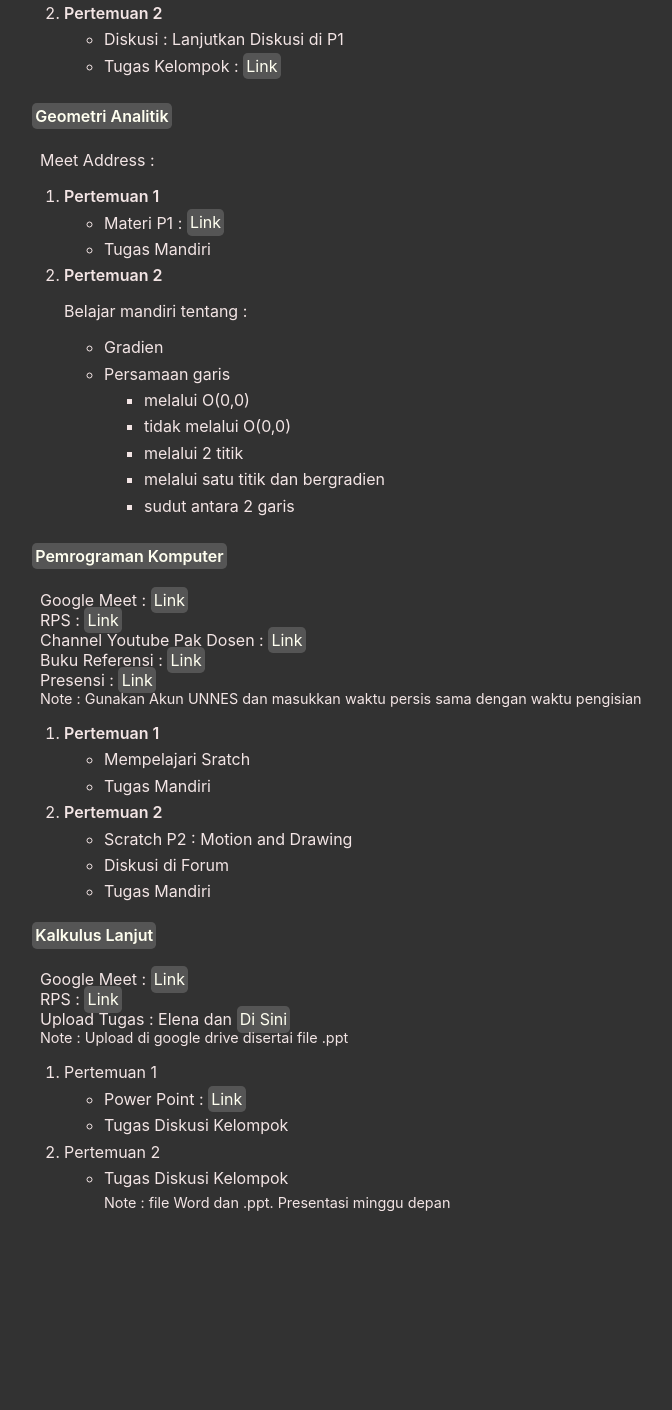
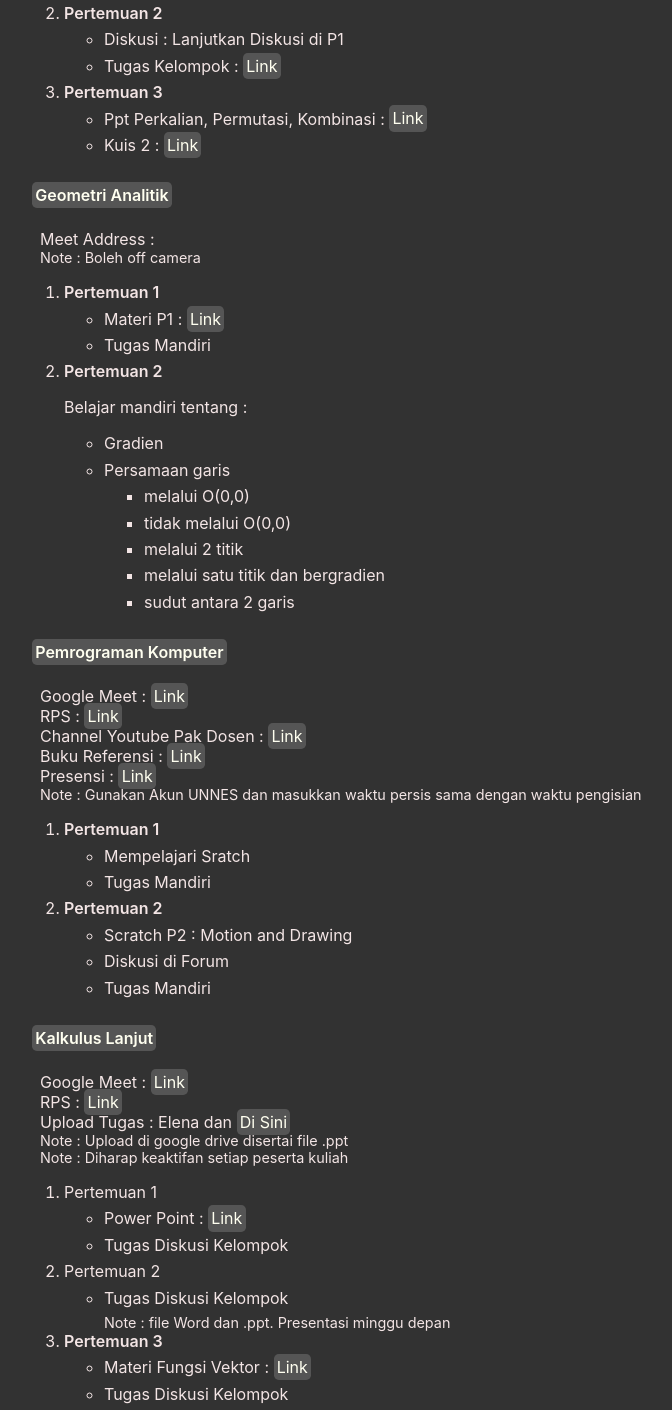
Before and after one commit to RyanOld/Data-Penting-Mat-19, a plain HTML site: page index.html in a window 1280 px wide. Shown: the part 318-1728 px from the top of the page, without its empty margins (216-888 px from the left). Before the commit the page ends 1529 px from the top, so only its background shows below. Drawn offline with Linux system fonts and the light colour scheme.

Commit message:
updated week 3

```diff
--- a/index.html
+++ b/index.html
@@ -22,6 +22,7 @@
           <div class= "subject-detail">
             <ul class= "subject-info">
               <li>Google Meet : <a href="https://meet.google.com/xjz-suej-fwg">Link</a></li>
+              <!-- <p class="note">Note : </p> -->
             </ul>
             <ol class="meet-number">
               <li class="meet" id="meet1">
@@ -42,8 +43,14 @@
                   <!-- <li class="meet-items"></li> -->
                 </ul>
               </li>
-              <li class="meet hidden" id="meet3">
+              <li class="meet" id="meet3">
                 <h4>Pertemuan 3</h4>
+                <ul>
+                  <li class="meet-items">Ppt Perkalian, Permutasi, Kombinasi : <a
+                      href="https://drive.google.com/file/d/1KcLeT6oYpceg6TEbQx8XYtsmNd2iCovd/view?usp=sharing">Link</a></li>
+                  <li class="meet-items">Kuis 2 :  <a
+                      href="https://drive.google.com/file/d/19bGeYAHgzkzbqaW52taNgyrz9nLwiJPD/view?usp=sharing">Link</a></li>
+                </ul>
               </li>
               <li class="meet hidden" id="meet4">
                 <h4>Pertemuan 4</h4>
@@ -59,6 +66,7 @@
           <div class="subject-detail">
             <ul class= "subject-info">
               <li>Meet Address : </li>
+              <p class="note">Note : Boleh off camera</p>
             </ul>
             <ol class="meet-number">
               <li class="meet" id="meet1">
@@ -138,16 +146,24 @@
                   <li class="meet-items">Tugas Mandiri</li>
                   <!-- <li class="meet-items"></li> -->
                 </ul>
-              </li>
-              <!-- <li class="meet hidden" id="meet3">
-                Pertemuan 3
+              <!-- </li> -->
+              <li class="meet hidden" id="meet3">
+                <h4>Pertemuan 3</h4>
+                <ul>
+                  <li class="meet-items">Watch Youtube : Look and Sound</li>
+                  <li class="meet-items">Kerjakan Project "Fireworks"</li>
+                  <li class="meet-items">Tugas Mandiri : "Aquarium" atau "Nature"</li>
+                  <li class="meet-items">Buat Animasi yang "Bercerita tentang sesuatu"</li>
+                  <p class="note">Note : penjelasan lengkap di Elena</p>
+                  <li class="meet-items">Kuis 3</li>
+                </ul>
               </li>
               <li class="meet hidden" id="meet4">
                 Pertemuan 4
               </li>
               <li class="meet hidden" id="meet5">
                 Pertemuan 5
-              </li> -->
+              </li>
             </ol>
           </div>
         </section>
@@ -159,6 +175,7 @@
               <li>RPS : <a href="https://drive.google.com/file/d/1AY0D3x4cLxv89x5HSqy6gA608e0jgpBs/view?usp=sharing">Link</a></li>
               <li class= "no-margin">Upload Tugas : Elena dan <a href="https://drive.google.com/drive/folders/1RitoltTYLJu9Z1FL-YyajXACPF374_lT?usp=sharing">Di Sini</a></li>
                 <p class= "note">Note : Upload di google drive disertai file .ppt</p>
+              <p class="note">Note : Diharap keaktifan setiap peserta kuliah</p>
             </ul>
             <ol class="meet-number">
               <li class="meet" id="meet1">
@@ -179,15 +196,20 @@
                   <!-- <li class="meet-items"></li> -->
                 </ul>
               </li>
-              <!-- <li class="meet" id="meet3">
-                Pertemuan 3
+              <li class="meet" id="meet3">
+                <h4>Pertemuan 3</h4>
+                <ul>
+                  <li class="meet-items">Materi Fungsi Vektor : <a
+                      href="https://drive.google.com/file/d/1-KP2JOFuGwsGQ1C5KwN2ise2-RMjlYsg/view?usp=sharing">Link</a></li>
+                  <li class="meet-items">Tugas Diskusi Kelompok</li>
+                </ul>
               </li>
-              <li class="meet" id="meet4">
+              <li class="meet hidden" id="meet4">
                 Pertemuan 4
               </li>
-              <li class="meet" id="meet5">
+              <li class="meet hidden" id="meet5">
                 Pertemuan 5
-              </li> -->
+              </li>
             </ol>
           </div>
         </section>
```
